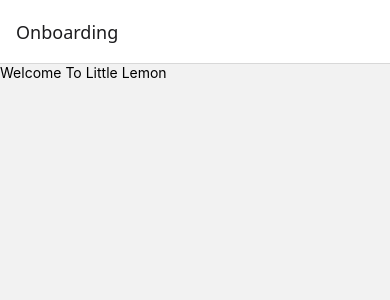
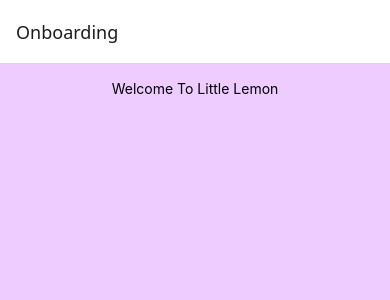
Before and after one commit to blitzmartin/little-lemon-app, a React Native app: screen /Onboarding in a window 390 px wide. Shown: the top 300 px of the page. Built offline with nearby package versions, Linux system fonts and the light colour scheme.

Commit message:
create wrapper container for screens

```diff
--- a/App.tsx
+++ b/App.tsx
@@ -6,7 +6,7 @@
   return (
   <AuthProvider>
     <NavigationContainer>
-      <RootNavigator />
+        <RootNavigator />
     </NavigationContainer>
   </AuthProvider>
   );
--- a/screens/OnboardingScreen.tsx
+++ b/screens/OnboardingScreen.tsx
@@ -1,9 +1,10 @@
-import { Text, View } from 'react-native';
+import { Text } from 'react-native';
+import { ScreenContainer } from '../shared/ScreenContainer';
 
 export const OnboardingScreen = () => {
      return (
-     <View>
+     <ScreenContainer>
           <Text>Welcome To Little Lemon</Text>
-     </View>
+     </ScreenContainer>
      );
 }
--- /dev/null
+++ b/shared/ScreenContainer.tsx
@@ -0,0 +1,16 @@
+import { ReactNode } from "react";
+import { StyleSheet, View } from "react-native";
+
+export const ScreenContainer = ({ children }: { children: ReactNode }) => {
+  return <View style={styles.container}>{children}</View>;
+};
+
+const styles = StyleSheet.create({
+  container: {
+    flex: 1,
+    padding: 16,
+    backgroundColor: "#ecf",
+    alignItems: "center",
+    justifyContent: "flex-start",
+  },
+});
--- /dev/null
+++ b/shared/index.ts
@@ -0,0 +1 @@
+export * from './ScreenContainer';
```
